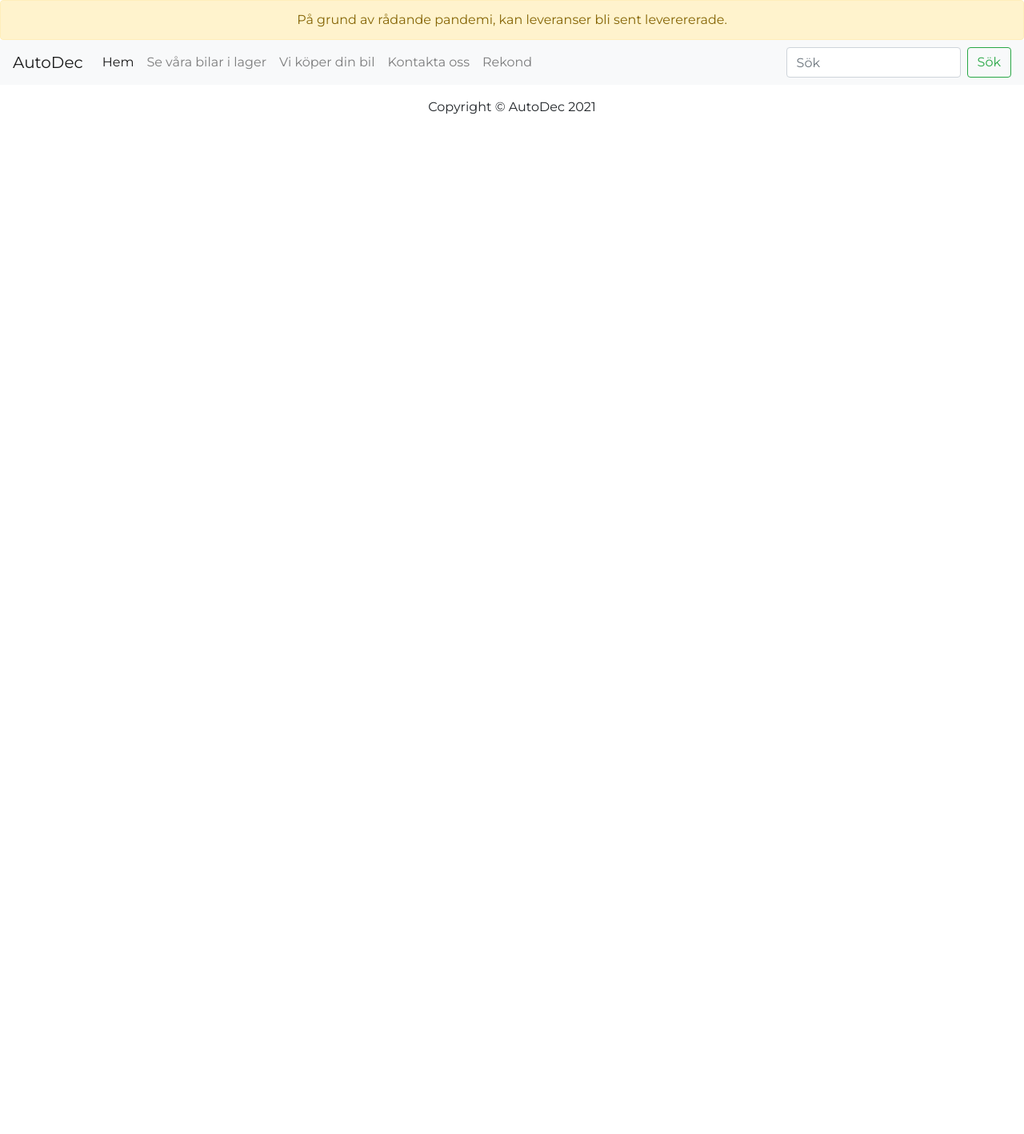
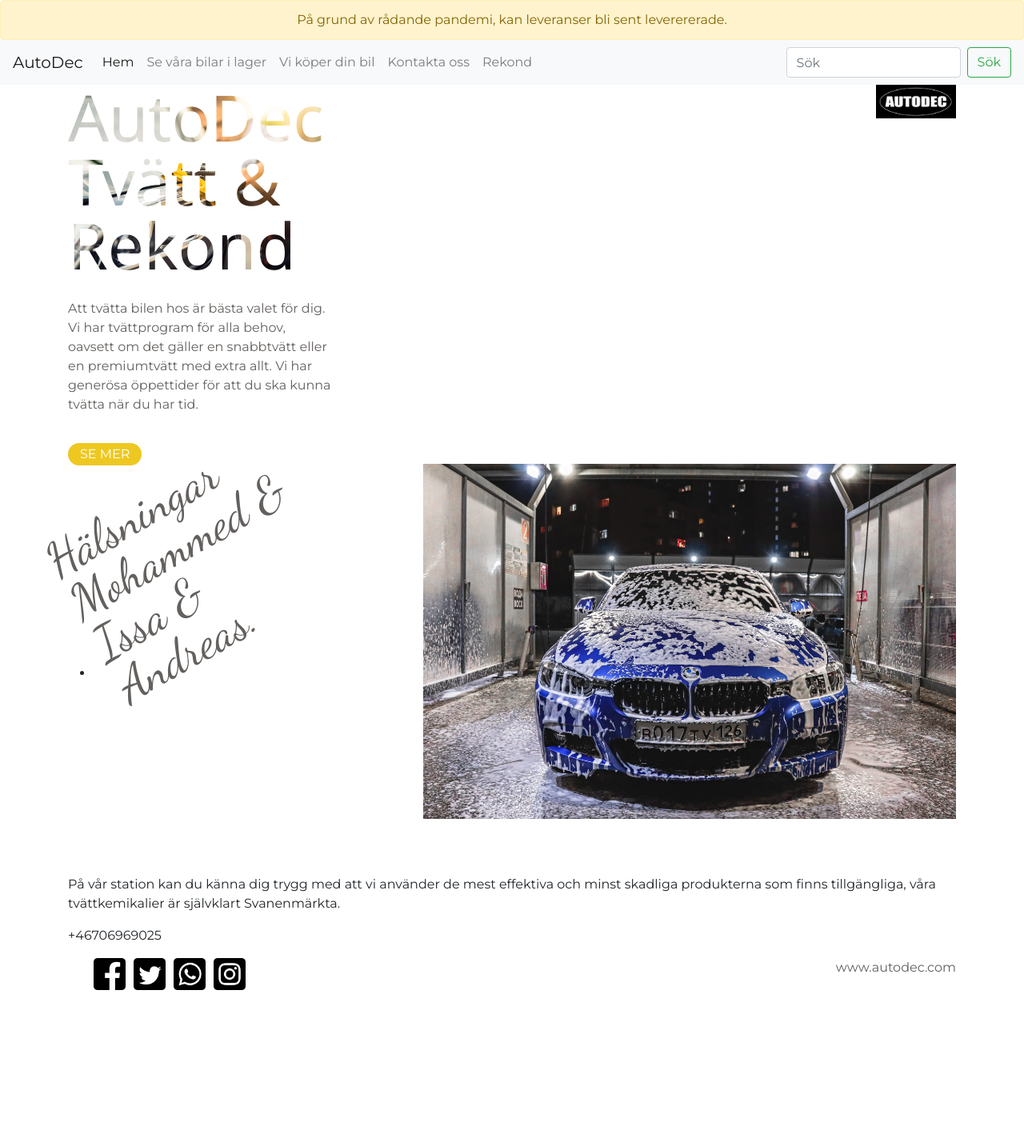
Before and after one commit to zackeman/grupp4-projekt, a PHP site: page /rekond.php in a window 1280 px wide. Shown: the whole page at 80% size. Before the commit the page ends 143 px from the top, so only its background shows below. Run offline with PHP 8.4, Linux system fonts and the light colour scheme.

Commit message:
rekond inlagd

```diff
--- /dev/null
+++ b/projektarbete/public/rekond.css
@@ -0,0 +1,109 @@
+/* {
+    box-sizing: border-box;
+    margin: 0;
+    padding: 0;
+
+
+
+}
+
+.container{
+    width: 720px;
+    margin: 0 auto;
+    margin-top:80px;
+}
+
+body, button {
+    font-family:'Segoe UI', Tahoma, Geneva, Verdana, sans-serif
+
+}*/
+body{
+
+    background-size:cover;
+
+}
+
+header{
+    display: block;
+}
+
+
+.hero{
+    float:left;
+}
+.hero h1{
+    color:#cacaca;
+    font-size: 5em;
+    width:330px;
+    line-height: 1em;
+    background: url(bilder/main-image.jpg);
+    background-size: cover;
+    background-position:center ;
+    -webkit-text-fill-color: transparent;
+    -webkit-background-clip: text;
+    background-clip: text;
+    font-family:'Segoe UI', Tahoma, Geneva, Verdana, sans-serif
+}
+.hero p {
+    color:#63605e;
+    width:330px;
+    padding:20px 0;
+
+}
+.hero button {
+    padding:2px 15px;
+    border-radius: 15px;
+    border: none;
+    background-color: #eec821;
+    color:white;
+    text-transform: uppercase;
+    font-size:  16px;
+
+}
+.logo img {
+    float: right;
+    width: 100px;
+
+}
+section {
+    display: inline-block;
+}
+section .hand-written {
+    font-family: 'Dancing Script', cursive ;
+    font-size: 60px;
+    color:#63605e;
+    width: 330px;
+    transform: rotate(330deg);
+    line-height: 1em;
+}
+section .main-image{
+    position:relative;
+    top: -250px;
+    z-index: index 0;
+}
+
+section .main-image img{
+    width: 60%;
+    float: right;
+}
+footer{
+    position: relative;
+    top:-180px;
+}
+footer .social img{
+    float:left;
+    width: 50px;
+    padding-right: 10px;
+}
+footer .contact-info p{
+    color:#63605e;
+}
+footer .social ul li{
+    list-style-type: none;
+}
+footer .website a{
+    float: right;
+    color: #63605e;
+    text-decoration: none;
+
+}
--- a/projektarbete/public/rekond.php
+++ b/projektarbete/public/rekond.php
@@ -2,9 +2,73 @@
 include 'header.php';
 ?>
 
+<!DOCTYPE html>
+<html lang="sv">
+<head>
+    <link href="https://fonts.googleapis.com/css2?family=Dancing+Script&display=swap" rel="stylesheet">
+    <link rel="stylesheet" href="rekond.css">
+    <title>AutoDec</title>
+</head>
+<body>
+    <div class="container">
+    <header>
+        <div class="hero">
+            <h1>AutoDec Tvätt & Rekond</h1>
+            <p>Att tvätta bilen hos är bästa valet för dig. Vi har tvättprogram för alla behov,<br> oavsett om det gäller en snabbtvätt eller en premiumtvätt med extra allt. Vi har generösa öppettider för att du ska kunna tvätta när du har tid.</p>
+            <button>
+                Se mer
+            </button>
+        </div>
+        <div class="logo">
+            <img src="bilder/logo1.png" alt="">
+        </div>
+    </header>
+<!-- ----- -->
+    <section>
+        <h2 class="hand-written">
+            Hälsningar Mohammed & Issa & Andreas.
+        </h2>
+        <div class="main-image">
+            <img src="bilder/main-image1.jpg"alt="">
+        </div>
+        <div class="val">
+            <ul>
+                <li><table></table></li>
+
+            </ul>
+        </div>
+
+    </section>
+<!-- ----- -->
+    <footer>
+        <div class="contakt-info">
+            <p>
+                På vår station kan du känna dig trygg med att vi använder de mest effektiva och minst skadliga produkterna som finns tillgängliga, våra tvättkemikalier är självklart Svanenmärkta.
+
+            </p>
+            <p>+46706969025</p>
+        </div>
+        <div class="social">
+            <ul>
+                <li><img src="bilder/facebook.png" alt="" class="social-icon"></li>
+                <li><img src="bilder/twitter.png" alt="" class="social-icon"></li>
+                <li><img src="bilder/whatsapp.png" alt="" class="social-icon"></li>
+                <li><img src="bilder/instagram.png" alt="" class="social-icon"></li>
+            </ul>
+        </div>
+        <div class="website">
+            <a href="http://autodec.com">www.autodec.com</a>
+        </div>
+
+    </footer>
+
+    </div>
+</body>
+</html>
+
 <!-- Footer --->
 <?php
-include 'footer.php';
+//include 'footer.php';
 ?>
 
 </body>
```
Also changed, not shown: projektarbete/public/bilder/Facebook.png (added), projektarbete/public/bilder/Instagram.png (added), projektarbete/public/bilder/Tumblr.png (added), projektarbete/public/bilder/Twitter.png (added), projektarbete/public/bilder/Whatsapp.png (added), projektarbete/public/bilder/logo1.png (added), projektarbete/public/bilder/main-image.jpg (added), projektarbete/public/bilder/main-image1.jpg (added).
